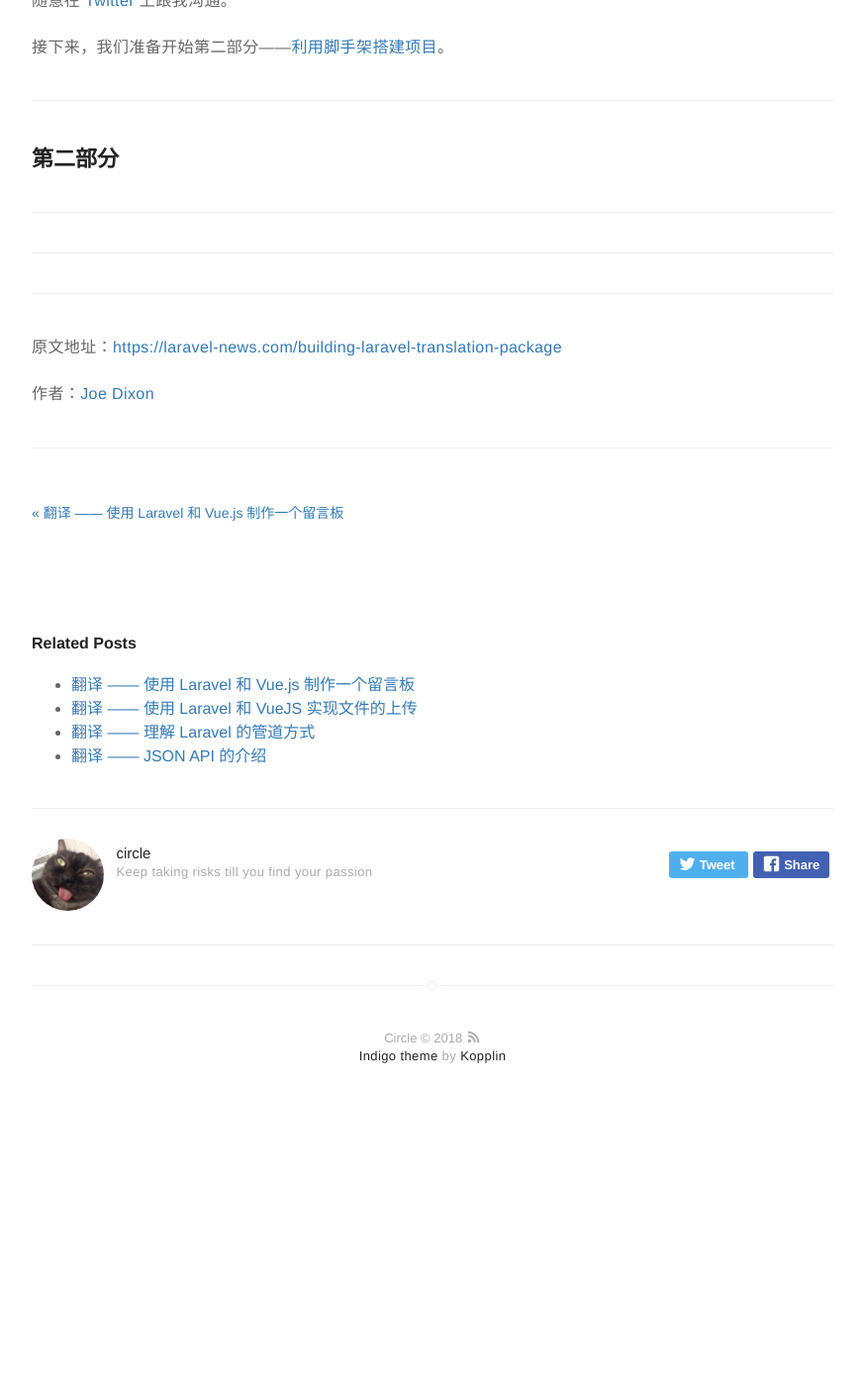
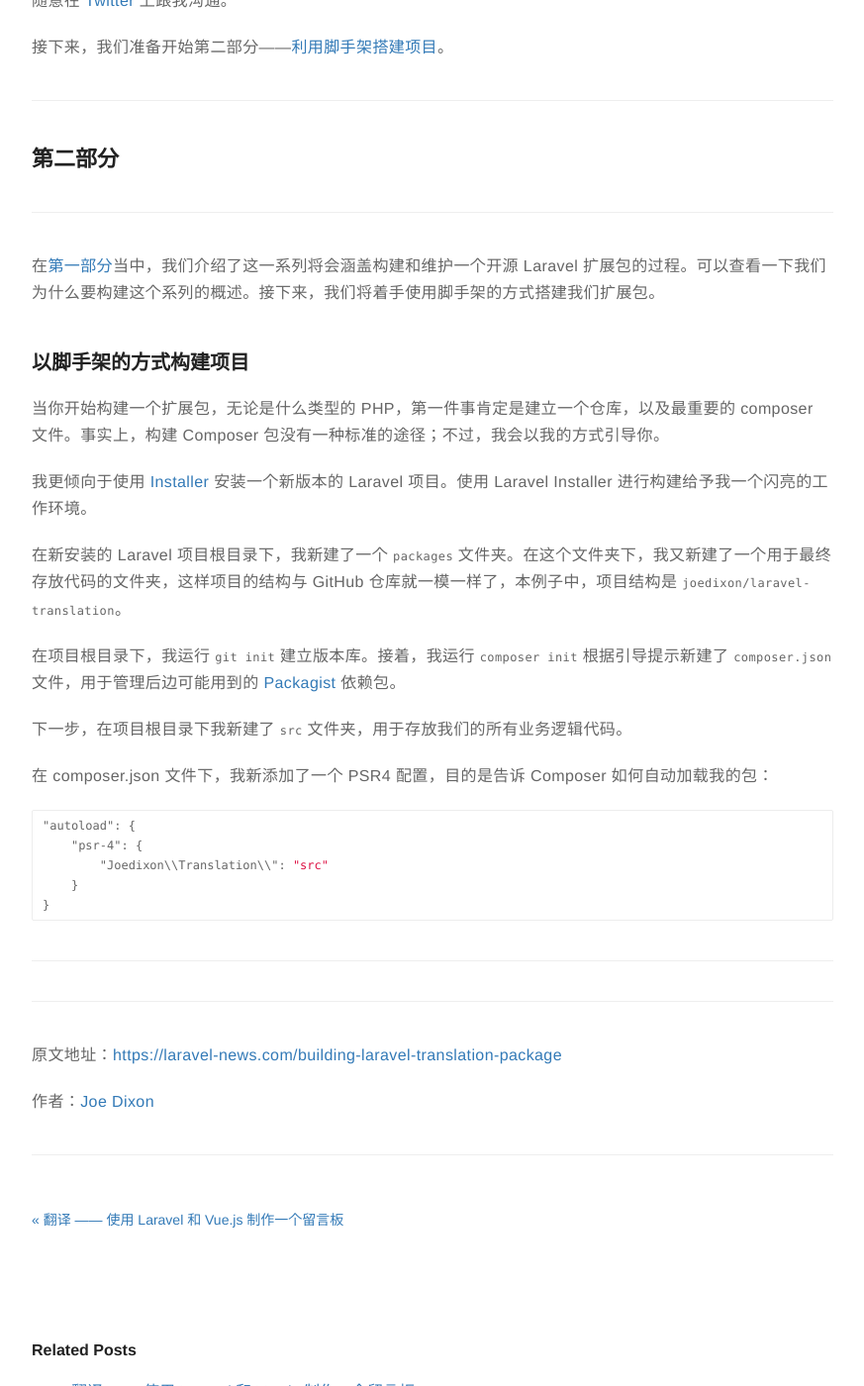
Before and after one commit to rust17/blog, a Jekyll site: the page built from _posts/2018-12-05-translation-building-a-laravel-translation-package.markdown, in a window 1280 px wide and 1400 px high, scrolled down 1801 px. Shown: the whole window at 99% size, without its empty margins (203-1076 px from the left). Built offline with Jekyll 4.4.1, drawn with Linux system fonts in a browser that asks for light colours; comment, search, counter and statistics services are not loaded; before the commit the page ends 2939 px from its top, so only the background shows below that.

Commit message:
translation-file-upload-with-laravel-and-vuejs

````diff
--- a/_posts/2018-11-14-translation-file-upload-with-laravel-and-vuejs.markdown
+++ b/_posts/2018-11-14-translation-file-upload-with-laravel-and-vuejs.markdown
@@ -628,6 +628,11 @@
 
 [Project on GitHub](https://github.com/arthursorriso/laravueupload)
 
+---
+译者注：在使用 Laravel 的上传功能的时候，如需访问上传的文件，需要在 public 文件夹下新建一个指向文件实际存放的路径的软链接。例如，在本例子中，访问上传好的图片，需要新建一个软链接 `ln -s /mnt/d/WWW/learn/laravel/Laravel/storage/files/uploads/ /var/www/Laravel/public/storage`。使用 Laravel 内置的建立符号链接命令 `php artisan storage:link` 建立的软链接指向的是 `storage/app/public` 目录。参考：[https://laravel-china.org/docs/laravel/5.7/filesystem/2281#69e36e](https://laravel-china.org/docs/laravel/5.7/filesystem/2281#69e36e)
+
+---
+
 ### 更多关于这篇文章的来源信息
 
 这篇文章是发布于 [Noteworthy](https://blog.usejournal.com/)，每天都有数千人访问学习关于塑造我们想要的产品以及想法。
--- a/_posts/2018-12-05-translation-building-a-laravel-translation-package.markdown
+++ b/_posts/2018-12-05-translation-building-a-laravel-translation-package.markdown
@@ -75,6 +75,29 @@
 ---
 ## 第二部分
 ---
+在[第一部分](https://laravel-news.com/building-laravel-translation-package/)当中，我们介绍了这一系列将会涵盖构建和维护一个开源 Laravel 扩展包的过程。可以查看一下我们为什么要构建这个系列的概述。接下来，我们将着手使用脚手架的方式搭建我们扩展包。
+
+### 以脚手架的方式构建项目
+
+当你开始构建一个扩展包，无论是什么类型的 PHP，第一件事肯定是建立一个仓库，以及最重要的 composer 文件。事实上，构建 Composer 包没有一种标准的途径；不过，我会以我的方式引导你。
+
+我更倾向于使用 [Installer](https://laravel.com/docs/5.7/installation#installing-laravel) 安装一个新版本的 Laravel 项目。使用 Laravel Installer 进行构建给予我一个闪亮的工作环境。
+
+在新安装的 Laravel 项目根目录下，我新建了一个 `packages` 文件夹。在这个文件夹下，我又新建了一个用于最终存放代码的文件夹，这样项目的结构与 GitHub 仓库就一模一样了，本例子中，项目结构是 `joedixon/laravel-translation`。
+
+在项目根目录下，我运行 `git init` 建立版本库。接着，我运行 `composer init` 根据引导提示新建了 `composer.json` 文件，用于管理后边可能用到的 [Packagist](https://packagist.org/) 依赖包。
+
+下一步，在项目根目录下我新建了 `src` 文件夹，用于存放我们的所有业务逻辑代码。
+
+在 composer.json 文件下，我新添加了一个 PSR4 配置，目的是告诉 Composer 如何自动加载我的包：
+
+```json
+"autoload": {
+    "psr-4": {
+        "Joedixon\\Translation\\": "src"
+    }
+}
+```
 
 ---
 
````
